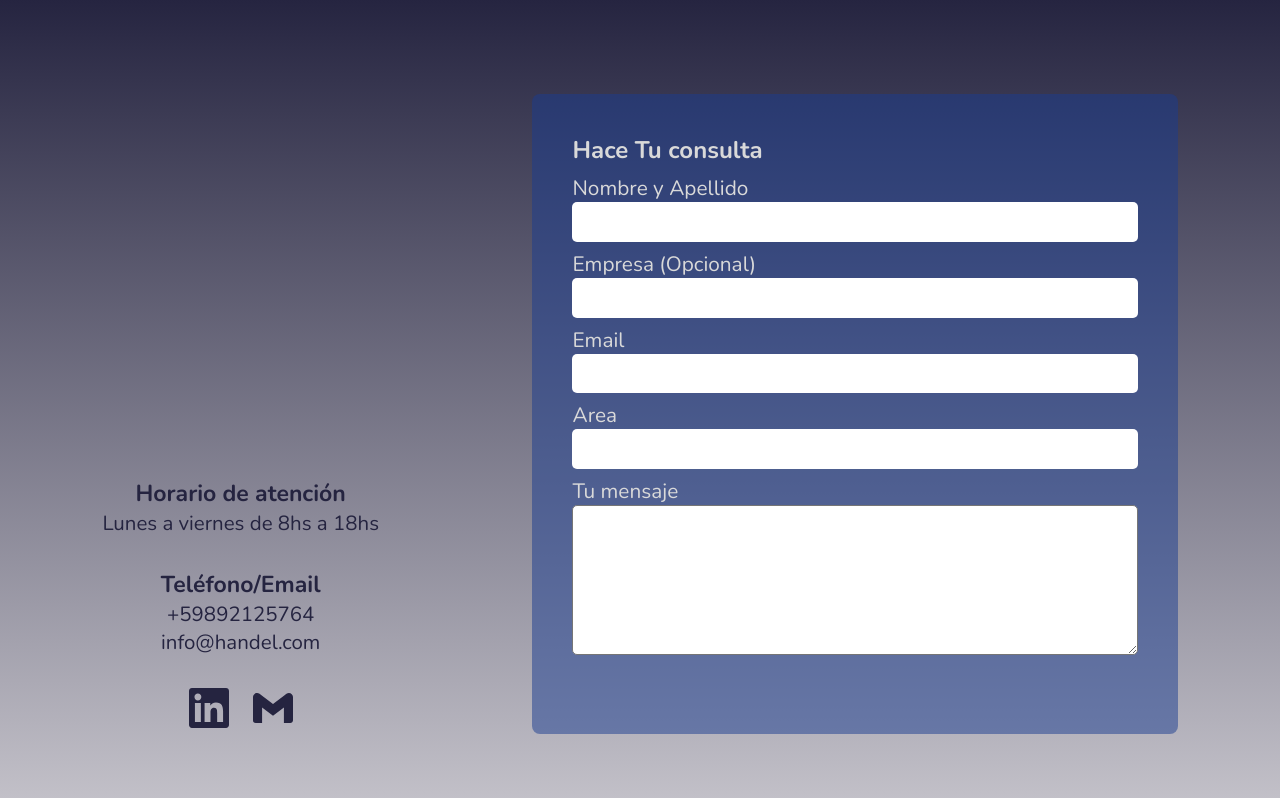
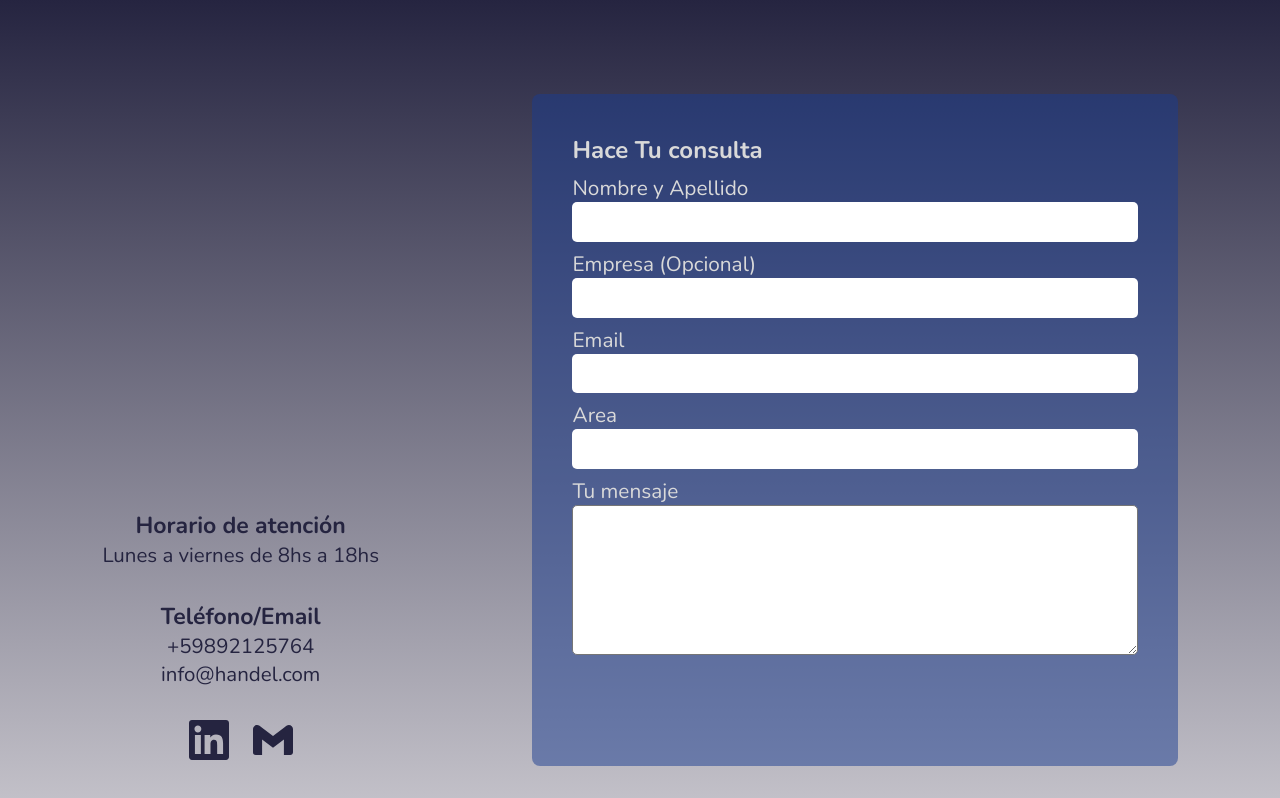
Before and after one commit to NaimCBGhassan/Alpha, a React (Vite) app: page / in a window 1280 px wide. Shown: the part 2402-3200 px from the top of the page. Built offline with nearby package versions, Linux system fonts and the light colour scheme.

Commit message:
contact section positioning adjustment

```diff
--- a/src/components/contact/Contact.tsx
+++ b/src/components/contact/Contact.tsx
@@ -3,6 +3,7 @@ import { SiGmail, SiLinkedin } from "react-icons/si";
 import Form from "./Form";
 import { useLanguageContext } from "../../context/language/useLanguage";
 import fontSize from "../../utils/font/font";
+import { headerHeight } from "../../utils/config";
 
 const Contact = () => {
   const text = useLanguageContext();
@@ -37,12 +38,20 @@ const StyledContact = styled.section`
   background: ${({ theme }) => theme.palette.degraded.contrastText};
   z-index: 30;
 
+  &#contact {
+    padding: 1rem 1rem 5rem 1rem;
+  }
+
   display: flex;
   justify-content: space-between;
   flex-direction: column;
 
   @media screen and (min-width: 768px) {
     flex-direction: row;
+    padding: inherit;
+    &#contact {
+      padding: ${headerHeight.desktop.inVh}vh 8vw 4vh 8vw;
+    }
   }
 `;
 
@@ -50,12 +59,12 @@ const InfoContainer = styled.div`
   height: 100%;
   color: ${({ theme }) => theme.palette.common.white};
   text-align: center;
-  margin-bottom: 2rem;
+  margin-bottom: 1rem;
 
   display: flex;
   flex-direction: column;
   justify-content: end;
-  gap: 1rem;
+  gap: 1.5rem;
 
   @media screen and (min-width: 768px) {
     color: inherit;
--- a/src/components/contact/Form.tsx
+++ b/src/components/contact/Form.tsx
@@ -38,10 +38,11 @@ const StyledForm = styled.form`
   background-color: ${({ theme }) => theme.palette.tertiary.main};
 
   border-radius: 0.5rem;
-  padding: 2.5rem;
+  padding: 1.5rem;
 
   @media screen and (min-width: 768px) {
     width: 60%;
+    padding: 2.5rem;
   }
 `;
 
```
